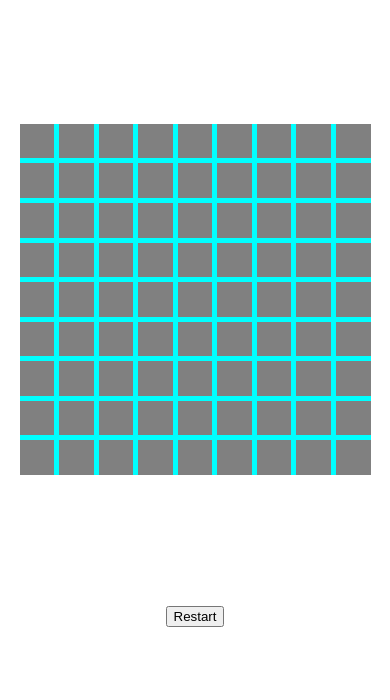
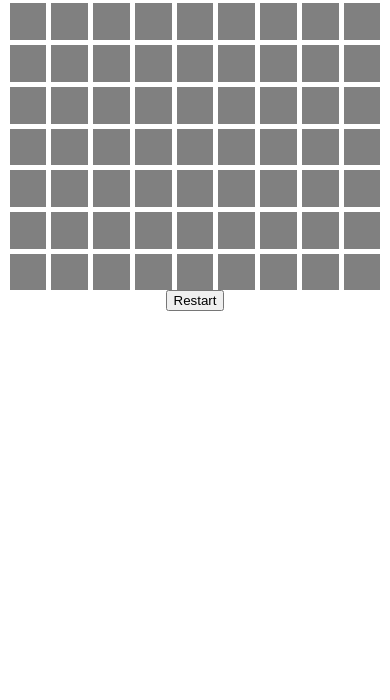
Before and after one commit to nbinet/Minesweeper, a website built with Parcel: page src/index.html in a window 390 px wide. Shown: the part 160-860 px from the top of the page. Built offline with nearby package versions, Linux system fonts and the light colour scheme.

Commit message:
responsive

```diff
--- a/src/scss/style.scss
+++ b/src/scss/style.scss
@@ -2,11 +2,10 @@ $widthgrid: 9;
 $sizeblock: auto;
 
 body {
-  height: 100vh;
+  margin: 0 0 0 0;
   display: flex;
   flex-direction: column;
   align-items: center;
-  justify-content: space-around;
 
   .game {
     display: grid;
@@ -14,8 +13,9 @@ body {
     grid-template-rows: repeat($widthgrid, $sizeblock);
     gap: 5px;
     align-self: center;
-    background-color: aqua;
-    width: 90vw;
+    max-height: 80vh;
+    max-width: 95vw;
+    width: 80vh;
 
     .button {
       background-color: grey;
```
